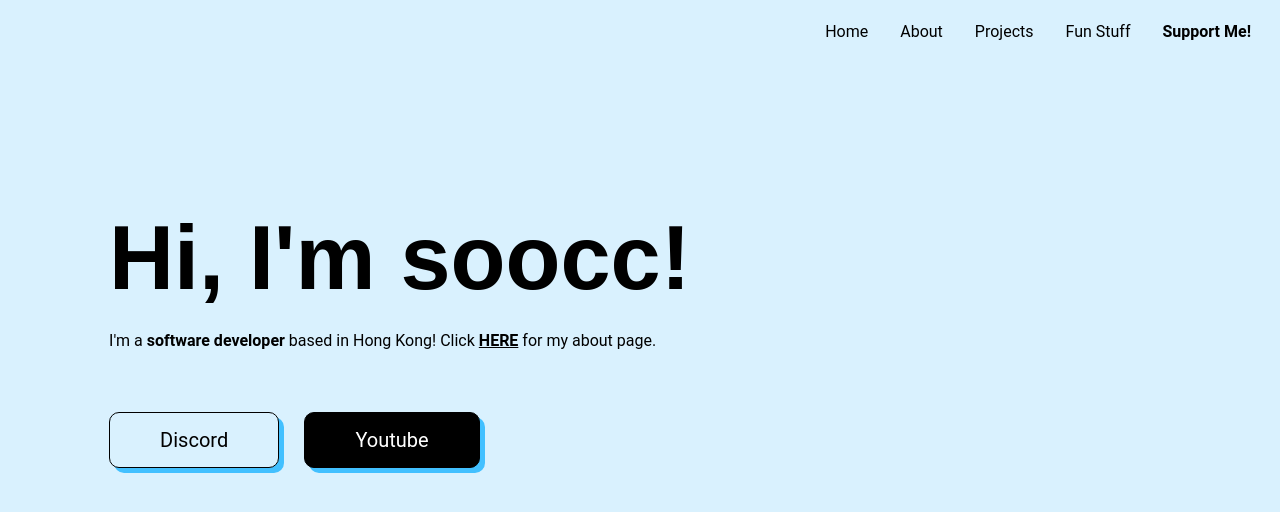
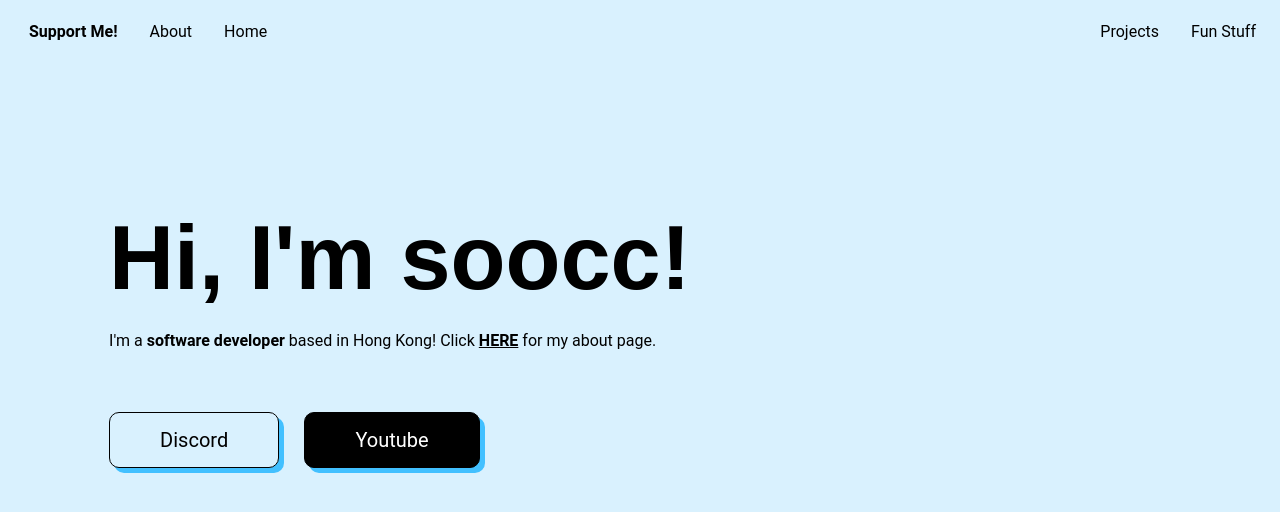
Before and after one commit to soocc/sooccsocks2, a Jekyll site: the page built from index.html, in a window 1280 px wide. Shown: the top 512 px of the page. Built offline with Jekyll 4.4.1, drawn with Linux system fonts in a browser that asks for light colours; some web fonts are replaced.

Commit message:
Update styles.css

```diff
--- a/styles/styles.css
+++ b/styles/styles.css
@@ -3,12 +3,12 @@
   overflow: hidden;
   background-color: transparent;
   margin-top: 5px;
-  margin-right: 5px;
+  margin-left: 5px;
 }
 
 /* Links inside the navbar */
 .navbar a {
-  float: right;
+  float: left;
   font-size: 16px;
   text-align: center;
   padding: 14px 16px;
```
